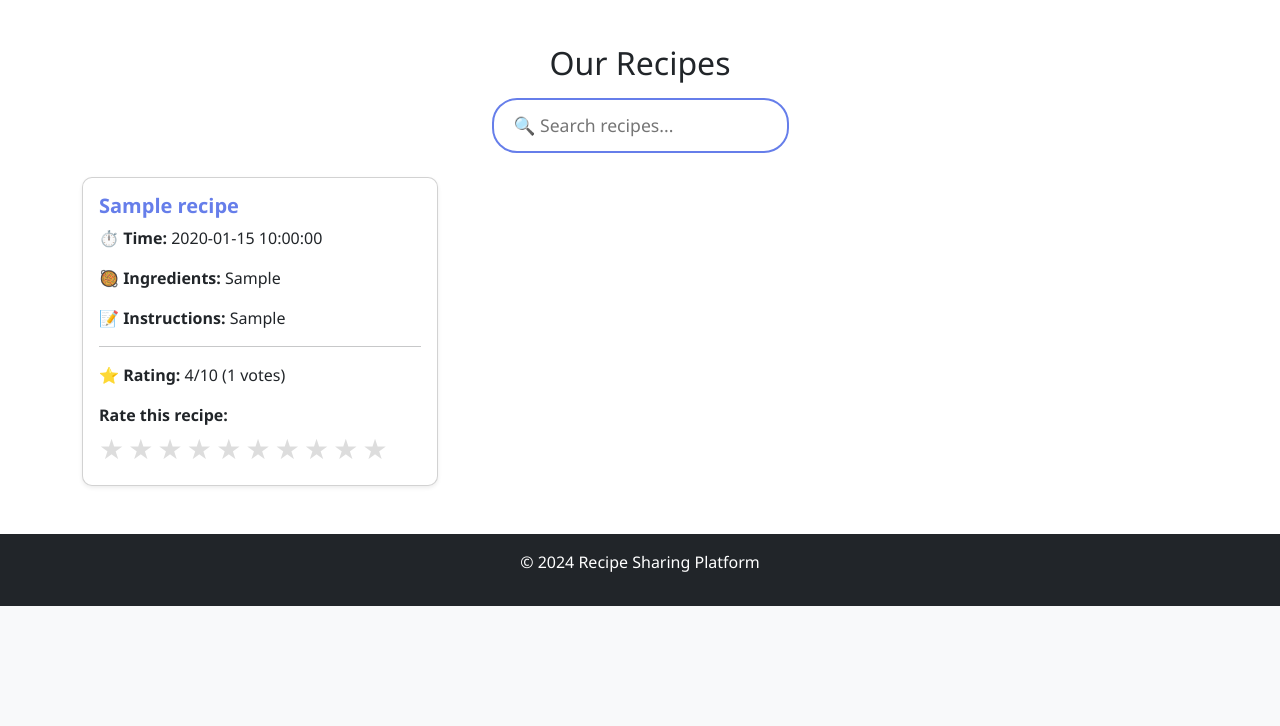
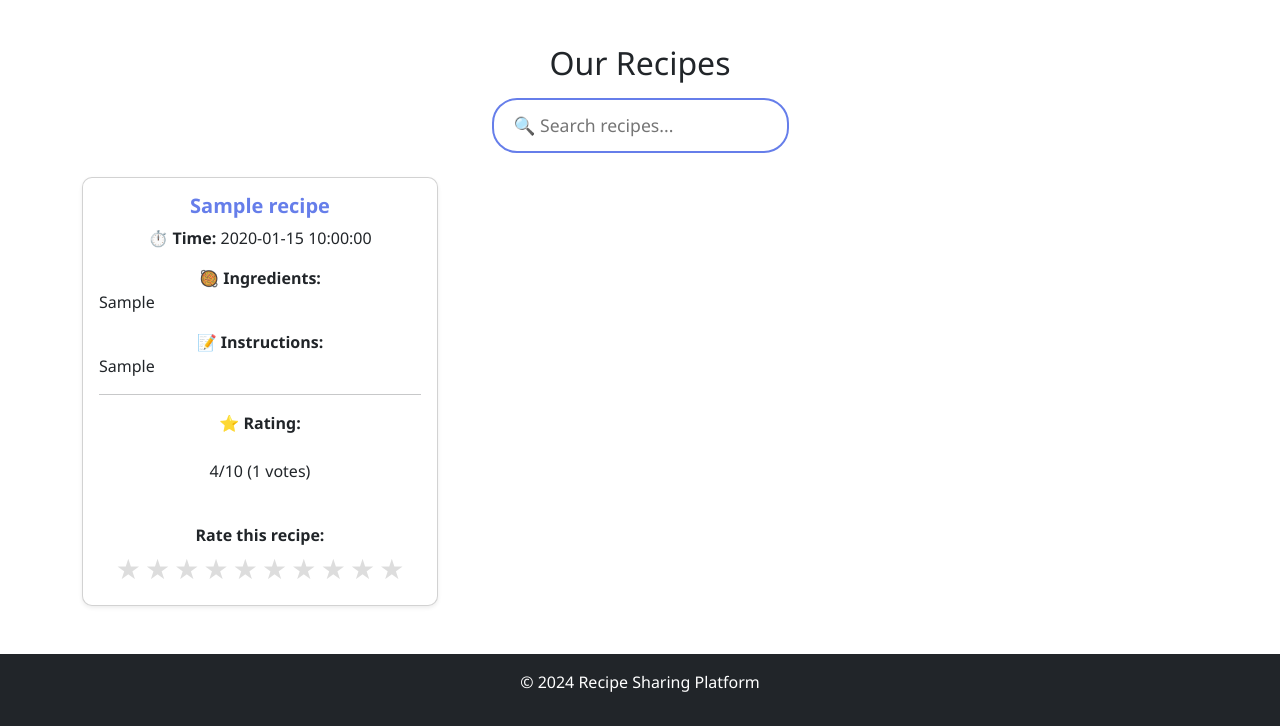
Before and after one commit to SanjaySV6905/sanjay-fsd, a Flask app: page / in a window 1280 px wide. Shown: the part 364-1090 px from the top of the page. Before the commit the page ends 970 px from the top, so only its background shows below. Run offline with Flask 3, Linux system fonts and the light colour scheme; tables that the repository leaves empty or names only in its code hold one stand-in row (values such as "Sample post").

Commit message:
Fix content layout, center card, line by line display, remove image feature

```diff
--- a/requirements.txt
+++ b/requirements.txt
@@ -1,8 +1,2 @@
-# Python packages - install with: pip install -r requirements.txt
-
 Flask==3.0.0
 mysql-connector-python==8.2.0
-
-# Frontend tools used (loaded via CDN, no install needed):
-# - Bootstrap 5.3  → https://cdn.jsdelivr.net/npm/bootstrap@5.3.0
-# - jQuery 3.6     → https://code.jquery.com/jquery-3.6.0.min.js
--- a/static/style.css
+++ b/static/style.css
@@ -35,3 +35,6 @@
 .star:hover, .star.hover, .star.selected { color: #ffd700; }
 
 footer { margin-top: auto; }
+
+/* Makes ingredients and instructions display line by line */
+.card p { white-space: pre-line; }
--- a/templates/home.html
+++ b/templates/home.html
@@ -39,11 +39,11 @@
         {% for recipe in recipes %}
         <div class="col-md-6 col-lg-4">
             <div class="card h-100 shadow-sm">
-                <div class="card-body">
+                <div class="card-body text-center">
                     <h5 class="card-title">{{ recipe.name }}</h5>
                     <p>⏱️ <strong>Time:</strong> {{ recipe.time }}</p>
-                    <p>🥘 <strong>Ingredients:</strong> {{ recipe.ingredients }}</p>
-                    <p>📝 <strong>Instructions:</strong> {{ recipe.instructions }}</p>
+                    <p><strong>🥘 Ingredients:</strong><br><span class="text-start d-block">{{ recipe.ingredients }}</span></p>
+                    <p><strong>📝 Instructions:</strong><br><span class="text-start d-block">{{ recipe.instructions }}</span></p>
                     <hr>
                     <!-- Show average rating -->
                     <p>⭐ <strong>Rating:</strong>
```
